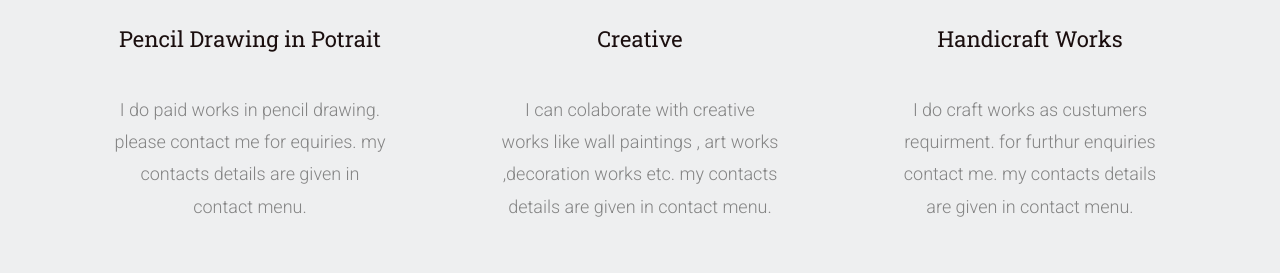
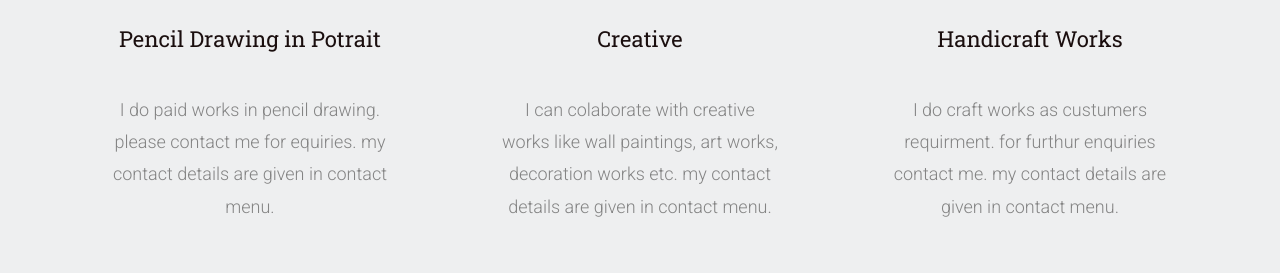
Before and after one commit to sirajbinsyed/mahesh, a plain HTML site: page services.html in a window 1280 px wide. Shown: the part 231-504 px from the top of the page. Drawn offline with Linux system fonts and the light colour scheme; files whose address does not match are found by name.

Commit message:
Update services.html

```diff
--- a/services.html
+++ b/services.html
@@ -126,7 +126,7 @@
 							<p><br>
 
 								I do paid works in pencil drawing. please contact
-							  me for equiries. my contacts details are given in contact menu.
+							  me for equiries. my contact details are given in contact menu.
 
 							</p>
 						</div>
@@ -139,8 +139,8 @@
 							<h2>Creative </h2>
 							    <p><br>
 						           	I can colaborate
-							         with creative works like wall paintings , art works ,decoration works etc.
-							          my contacts details are given in contact menu.
+							         with creative works like wall paintings, art works, decoration works etc.
+							          my contact details are given in contact menu.
 
 							    </p>
 						</div>
@@ -153,7 +153,7 @@
 							<h2>Handicraft Works</h2>
 							<p><br>
 								 I  do craft works as custumers requirment. for furthur
-								 enquiries contact me. my contacts details are given in contact menu.
+								 enquiries contact me. my contact details are given in contact menu.
 								</p>
 						</div>
 					</div>
```
